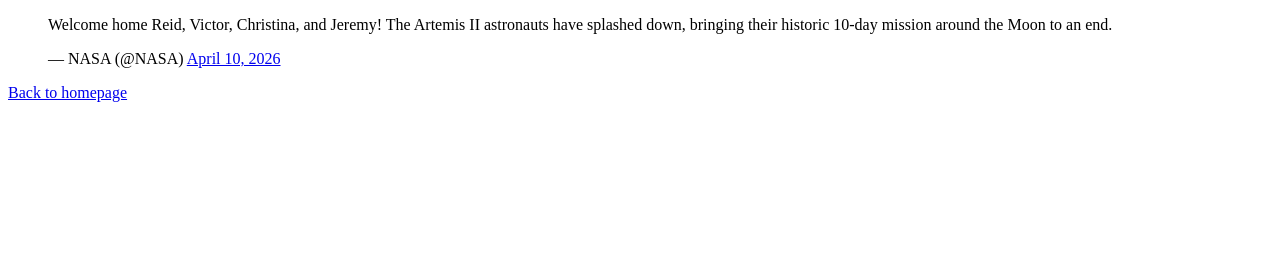
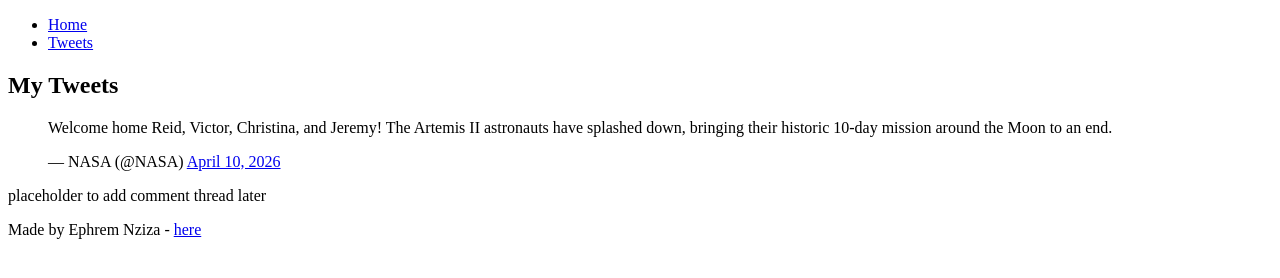
Before and after one commit to ephrem-nziza/alu-web-development, a plain HTML site: page html_basic/tweets.html in a window 1280 px wide. Drawn offline with Linux system fonts and the light colour scheme.

Commit message:
I just restructured index.html and tweets.html with header, main, article, aside, footer

```diff
--- a/html_basic/tweets.html
+++ b/html_basic/tweets.html
@@ -5,13 +5,28 @@
 	<title>Best School</title>
 </head>
 <body>
+	<header>
+		<ul>
+			<li><a href="index.html">Home</a></li>
+			<li><a href="tweets.html">Tweets</a></li>
+		</ul>
+	</header>
+	<main>
+		<article>
+	<h1>My Tweets</h1>
 	<blockquote class="twitter-tweet">
-		<p lang="en" dir="ltr">Welcome home Reid, Victor, Christina, and Jeremy! The Artemis II astronauts have splashed down, bringing their historic 10-day mission around the Moon to an end.</p>
-		&mdash; NASA (@NASA)
-		<a href="https://twitter.com/NASA/status/2042756933686337713">April 10, 2026</a>
-	</blockquote>
-	<script async src="https://platform.twitter.com/widgets.js"></script>
-
-	<a href="index.html">Back to homepage</a>
+				<p lang="en" dir="ltr">Welcome home Reid, Victor, Christina, and Jeremy! The Artemis II astronauts have splashed down, bringing their historic 10-day mission around the Moon to an end.</p>
+				&mdash; NASA (@NASA)
+				<a href="https://twitter.com/NASA/status/2042756933686337713">April 10, 2026</a>
+			</blockquote>
+			<script async src="https://platform.twitter.com/widgets.js"></script>
+		</article>
+		<aside>
+			<p>placeholder to add comment thread later</p>
+		</aside>
+	</main>
+	<footer>
+		<p>Made by Ephrem Nziza - <a href="https://github.com/ephrem-nziza" target="_blank">here</a></p>
+	</footer>
 </body>
 </html>
```
Also changed, not shown: html_basic/index.html (+17 -1 lines).
